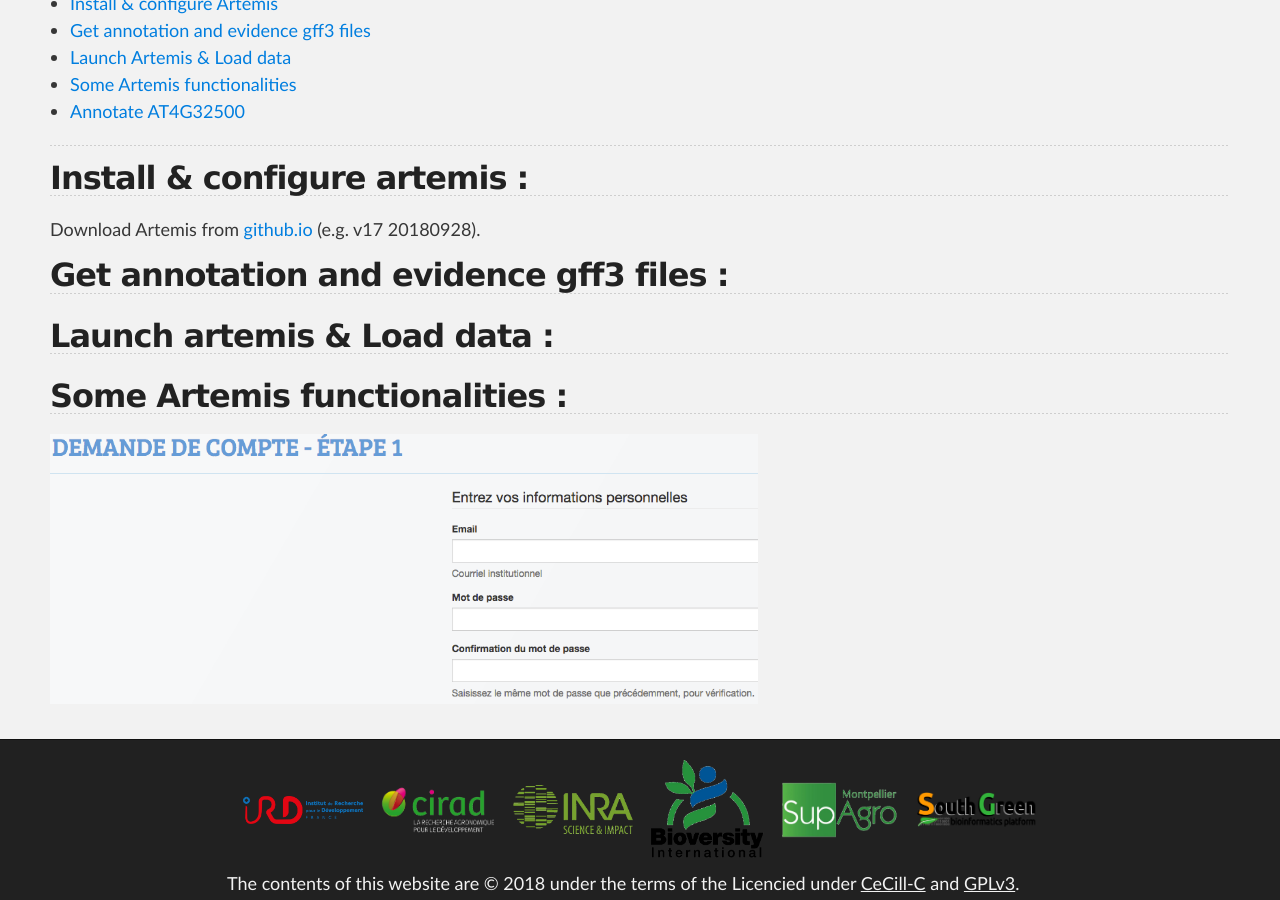
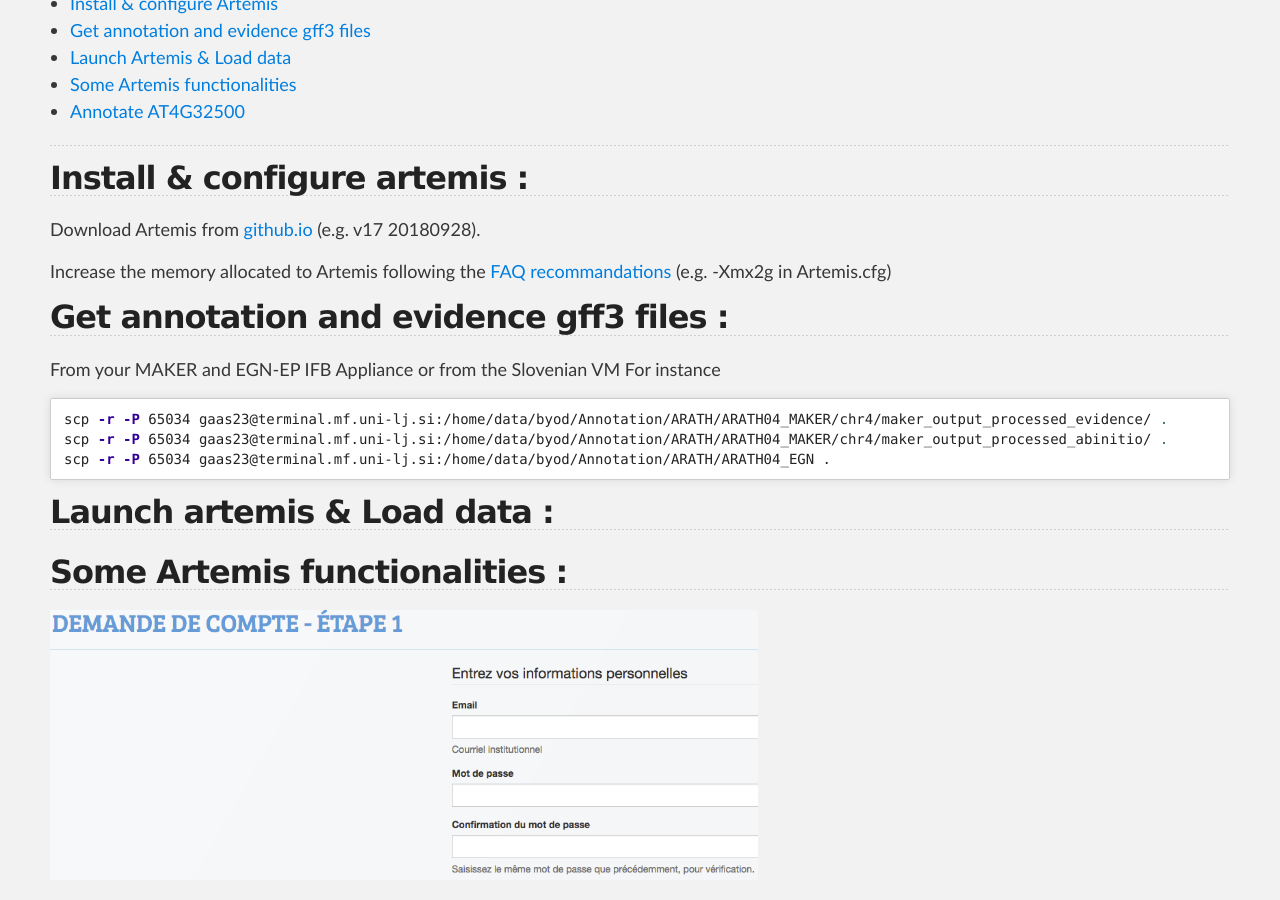
Before and after one commit to SouthGreenPlatform/trainings, a Jekyll site: the page built from _pages/annotation/artemis_manual_curation.md, in a window 1280 px wide and 900 px high, scrolled down 639 px. Built offline with Jekyll 4.4.1, drawn with Linux system fonts in a browser that asks for light colours; nearby versions of some CDN libraries.

Commit message:
Update artemis_manual_curation.md

```diff
--- a/_pages/annotation/artemis_manual_curation.md
+++ b/_pages/annotation/artemis_manual_curation.md
@@ -30,8 +30,18 @@
 
 Download Artemis from [github.io](http://sanger-pathogens.github.io/Artemis/) (e.g. v17 20180928).
 
+Increase the memory allocated to Artemis following the [FAQ recommandations](http://sanger-pathogens.github.io/Artemis/Artemis/) (e.g. -Xmx2g in Artemis.cfg)
+
 <a name="get-annotation-evidence-gff3-file"></a>
 ##  Get annotation and evidence gff3 files :
+
+From your MAKER and EGN-EP IFB Appliance or from the Slovenian VM
+For instance
+{% highlight bash %}
+scp -r -P 65034 gaas23@terminal.mf.uni-lj.si:/home/data/byod/Annotation/ARATH/ARATH04_MAKER/chr4/maker_output_processed_evidence/ .
+scp -r -P 65034 gaas23@terminal.mf.uni-lj.si:/home/data/byod/Annotation/ARATH/ARATH04_MAKER/chr4/maker_output_processed_abinitio/ .
+scp -r -P 65034 gaas23@terminal.mf.uni-lj.si:/home/data/byod/Annotation/ARATH/ARATH04_EGN .
+{% endhighlight %}
 
 <a name="load-art-load-data"></a>
 ##  Launch artemis & Load data :
```
